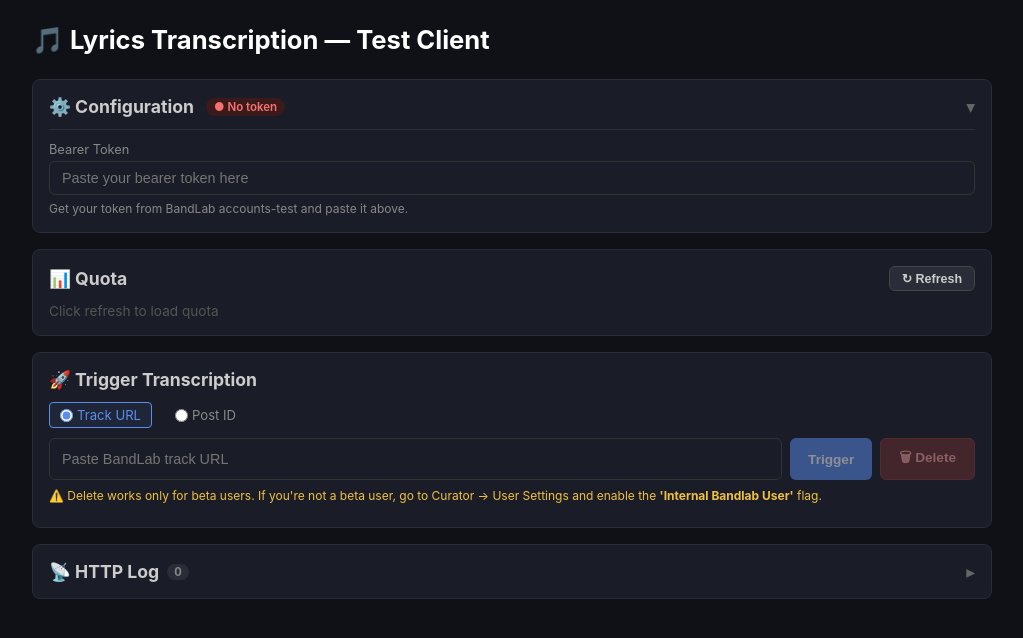
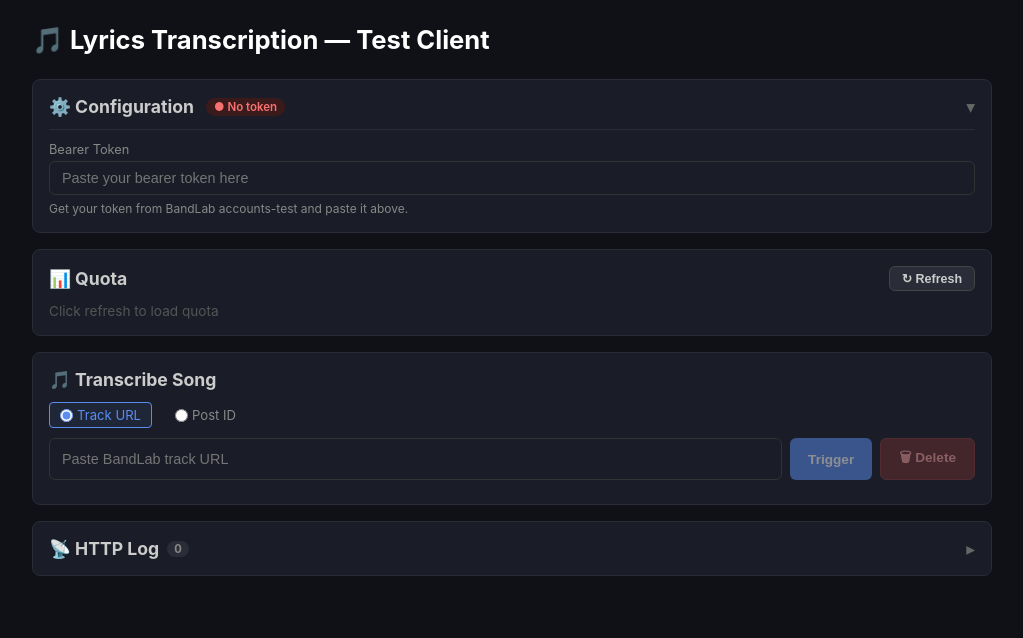
Before and after one commit to shamil-sov/LyricsUiClient, a Vue app in the folder ui-client/: page / in a window 1280 px wide. Shown: the top 638 px of the page, without its empty margins (128-1151 px from the left). Built offline with nearby package versions, Linux system fonts and the light colour scheme.

Commit message:
Rename to Transcribe Song, show 403 beta user message on delete, friendly deleted status

```diff
--- a/ui-client/src/components/TriggerPanel.vue
+++ b/ui-client/src/components/TriggerPanel.vue
@@ -135,7 +135,7 @@ function updateLastAttempt(status, detail) {
 
 async function deleteLyrics() {
     if (!postId.value || !props.apiBaseUrl) return;
-    if (!confirm(`Delete lyrics for ${postId.value}? This only works for beta users.`)) return;
+    if (!confirm(`Delete lyrics for ${postId.value}?`)) return;
     deleting.value = true;
     error.value = '';
     try {
@@ -143,6 +143,9 @@ async function deleteLyrics() {
             `${props.apiBaseUrl}/synced-lyrics/${postId.value}`,
             { method: 'DELETE', headers: props.authHeaders() }
         );
+        if (res.status === 403) {
+            throw new Error('Access denied (403). You must be a beta user to delete lyrics. Ask Shamil to add your user ID to the list of beta users.');
+        }
         if (!res.ok) {
             const text = await res.text();
             throw new Error(`${res.status}: ${text}`);
@@ -172,7 +175,7 @@ function sleep(ms) {
 
 <template>
     <div class="card">
-        <h2>🚀 Trigger Transcription</h2>
+        <h2>🎵 Transcribe Song</h2>
 
         <div class="input-mode-toggle">
             <label :class="{ active: inputMode === 'url' }">
@@ -207,8 +210,6 @@ function sleep(ms) {
             <button v-if="result && !loading && !deleting" class="btn-secondary" @click="reset">Clear</button>
         </div>
 
-        <div class="beta-hint">⚠️ Delete works only for beta users. If you're not a beta user, go to Curator → User Settings and enable the <strong>'Internal Bandlab User'</strong> flag.</div>
-
         <div v-if="postId && !result" class="post-id-hint">
             Post ID: <code>{{ postId }}</code>
         </div>
@@ -219,6 +220,7 @@ function sleep(ms) {
                 <span v-if="phase === 'polling'" class="phase-active">⏳ Polling…</span>
                 <span v-else-if="phase === 'triggering'" class="phase-active">⏳ Triggering…</span>
                 <span v-else-if="phase === 'done' && result?.status === 'completed'" class="phase-done">✅ Done</span>
+                <span v-else-if="phase === 'done' && result?.status === 'deleted'" class="phase-done">🗑️ Lyrics deleted successfully</span>
                 <span v-else-if="phase === 'done'" class="phase-fail">❌ {{ result?.status || 'Error' }}</span>
                 <span v-if="elapsed" class="elapsed">{{ elapsed }}</span>
             </div>
@@ -322,12 +324,6 @@ function sleep(ms) {
 
 .btn-delete:hover:not(:disabled) {
     background: #7d3535;
-}
-
-.beta-hint {
-    font-size: 0.75rem;
-    color: #f0c040;
-    margin-bottom: 8px;
 }
 
 .post-id-hint {
```
